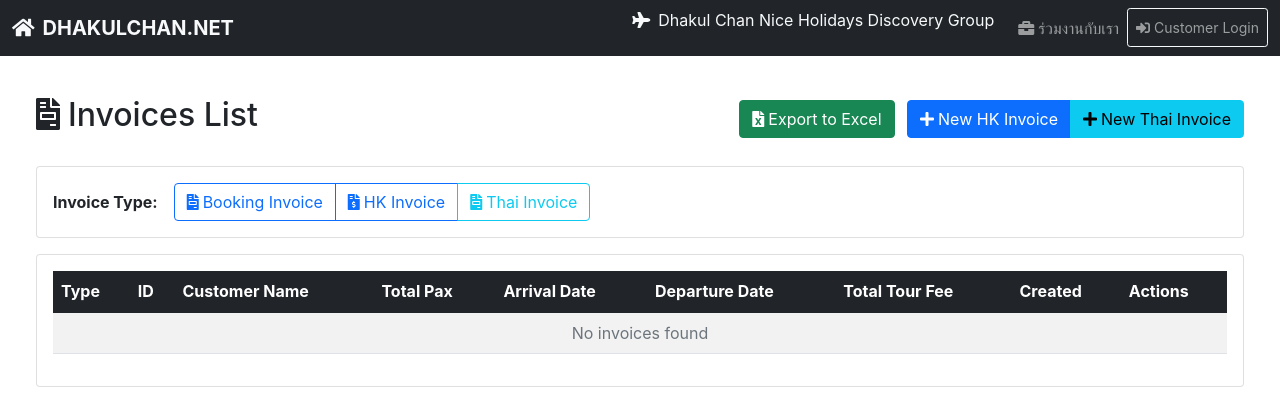
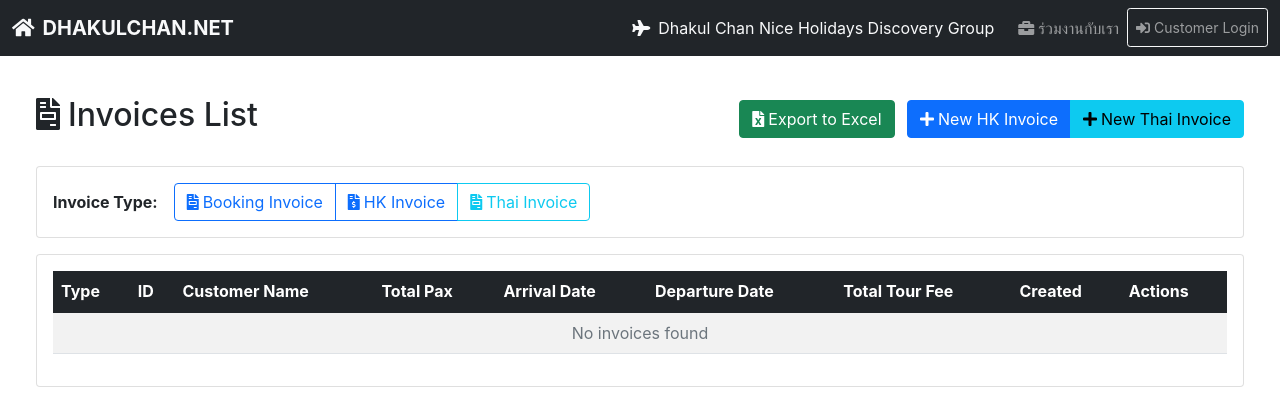
Before and after one commit to dhakulchan/voucher-system1, a Python web app: template templates/account_report/invoices_list.html in a window 1280 px wide. Shown: the top 420 px of the page. Run offline with Jinja, Linux system fonts and the light colour scheme; the template is opened without the code that fills it, so the values that code supplies are empty; some libraries are stand-ins or nearby versions.

Commit message:
UI: Center navbar text vertically - align-items-center on nav-item

```diff
--- a/templates/base.html
+++ b/templates/base.html
@@ -473,8 +473,8 @@
 
             <div class="collapse navbar-collapse" id="navbarNav">
                 <ul class="navbar-nav ms-auto">
-                    <li class="nav-item">
-                        <span class="navbar-text text-light me-3">
+                    <li class="nav-item d-flex align-items-center">
+                        <span class="navbar-text text-light me-3 d-flex align-items-center" style="line-height:1;">
                             <i class="fas fa-plane me-2"></i>Dhakul Chan Nice Holidays Discovery Group
                         </span>
                     </li>
```
